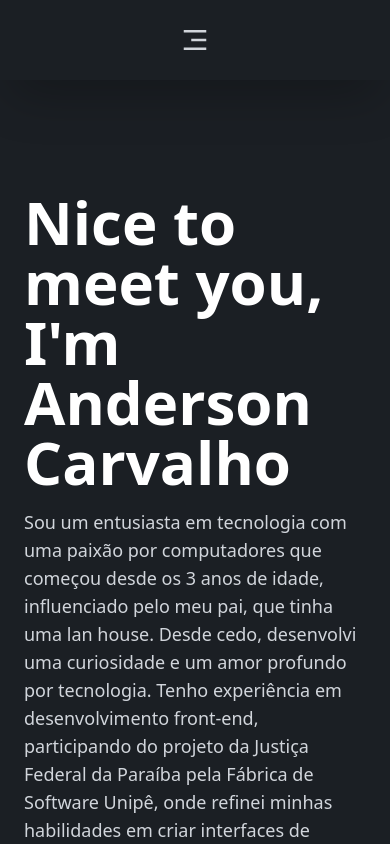
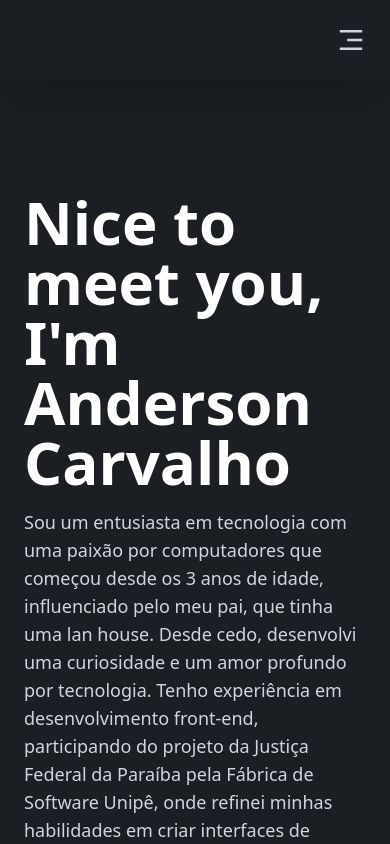
Before and after one commit to AndersonCarvalhoo/myPortfolio, a React (Vite) app: page / in a window 390 px wide. Shown: the top 844 px of the page. Built offline with nearby package versions, Linux system fonts and the light colour scheme.

Commit message:
melhorando responsividade do header

```diff
--- a/src/components/Header.jsx
+++ b/src/components/Header.jsx
@@ -5,22 +5,22 @@ import { RiMenu3Fill } from "react-icons/ri";
 export default function Header() {
   const [isMenuClick, setIsMenuClick] = useState(false);
   return (
-    <header className="h-20 w-full flex justify-evenly px-20 shadow-2xl">
-      <nav className="flex justify-evenly items-center w-full">
+    <header className="h-20 w-full flex justify-evenly px-6 md:px-20 shadow-2xl">
+      <nav className="flex justify-end md:justify-evenly items-center w-full">
         <a
-          className="text-gray-300 text-lg font-bold hidden lg:block font-main tracking-wide"
+          className="text-gray-300 text-lg hidden font-bold md:block font-main tracking-wide"
           href="#contact"
         >
           Contact
         </a>
         <a
-          className="text-gray-300 text-lg font-bold hidden lg:block font-main tracking-wide"
+          className="text-gray-300 text-lg hidden font-bold md:block font-main tracking-wide"
           href="#about"
         >
           About
         </a>
         <a
-          className="text-gray-300 text-lg font-bold hidden lg:block font-main tracking-wide"
+          className="text-gray-300 text-lg hidden font-bold md:block font-main tracking-wide"
           href="https://www.salesforce.com/trailblazer/carvalhodev"
           target="_blank"
         >
```
